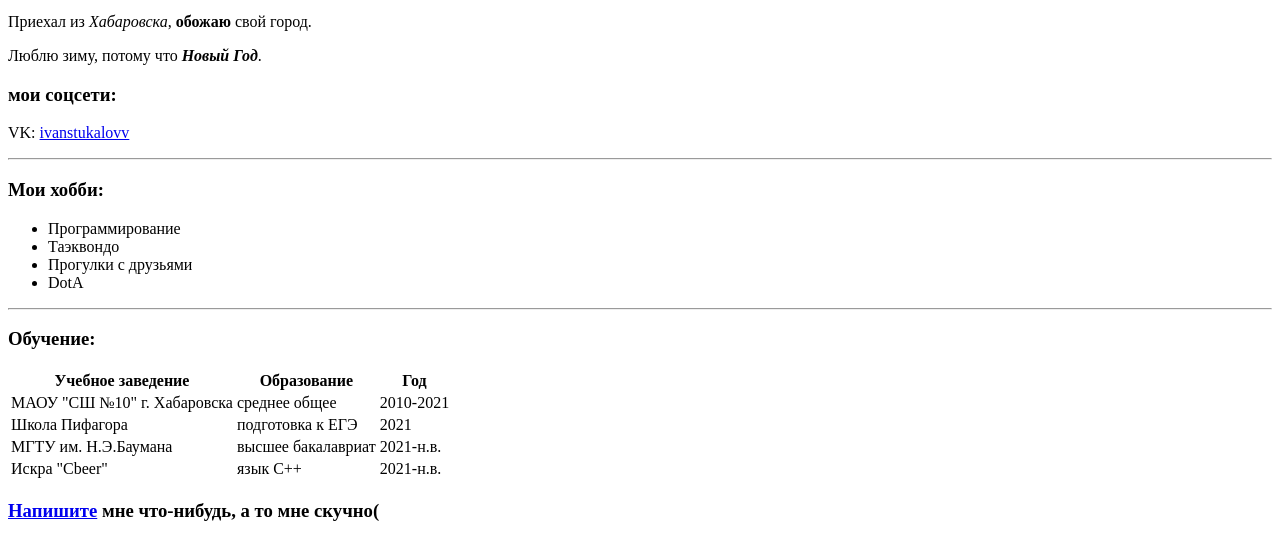
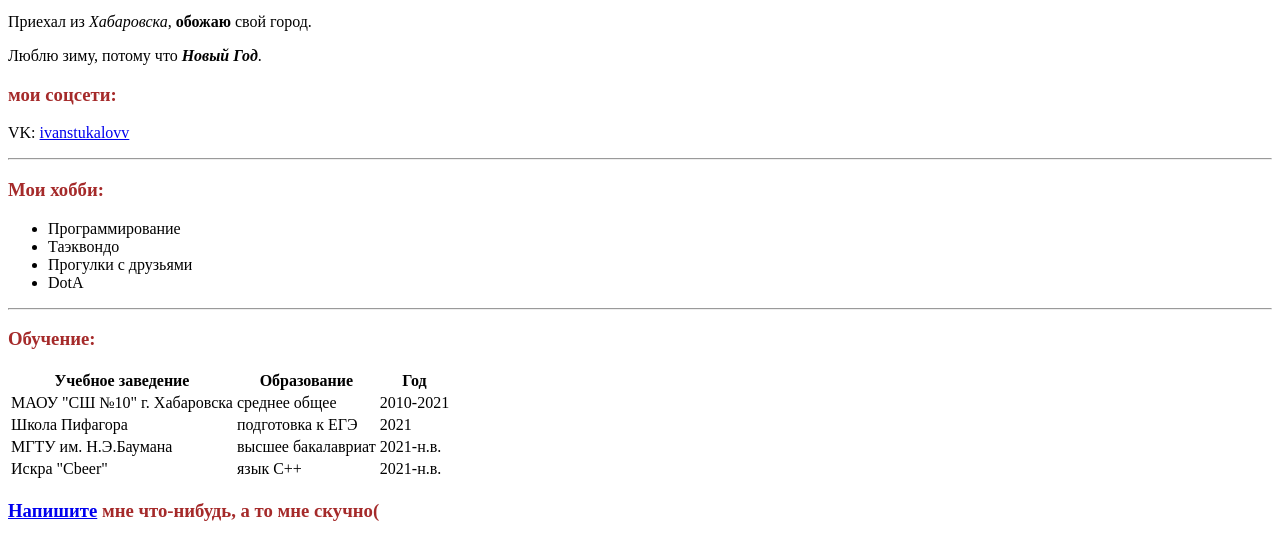
Before and after one commit to IvanStukalov/HTML_course, a plain HTML site: page index.html in a window 1280 px wide. Shown: the part 313-854 px from the top of the page. Drawn offline with Linux system fonts and the light colour scheme.

Commit message:
added styles.css

```diff
--- a/index.html
+++ b/index.html
@@ -6,6 +6,7 @@
     <meta name="viewport" content="width=device-width, initial-scale=1.0">
     <meta name="keywords" content="timetable, lessons, homework, deadlines">
     <meta name="description" content="Здесь будет находиться моё расписание">
+    <link rel="stylesheet" href="styles.css">
     <title>CringeResume</title>
 </head>
 <body>
--- /dev/null
+++ b/styles.css
@@ -0,0 +1,3 @@
+h3{
+    color: brown;
+}
```
